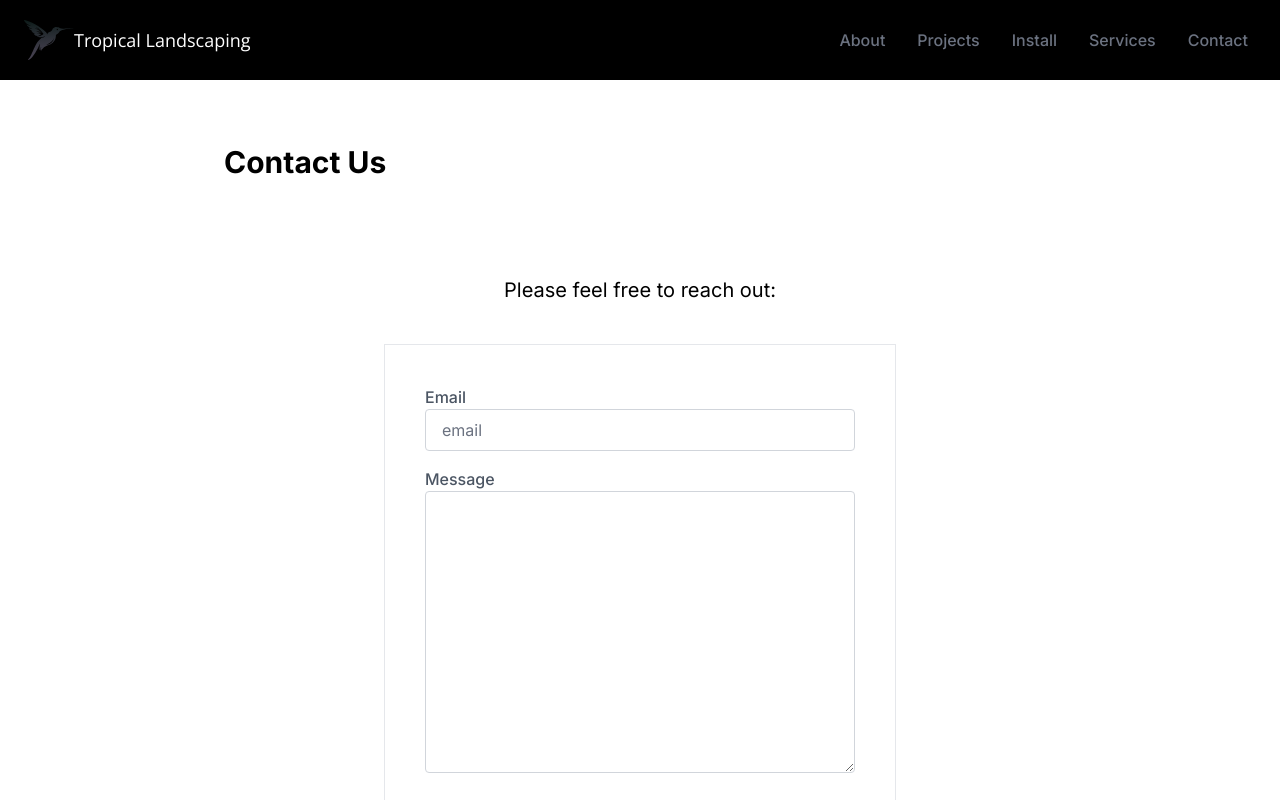
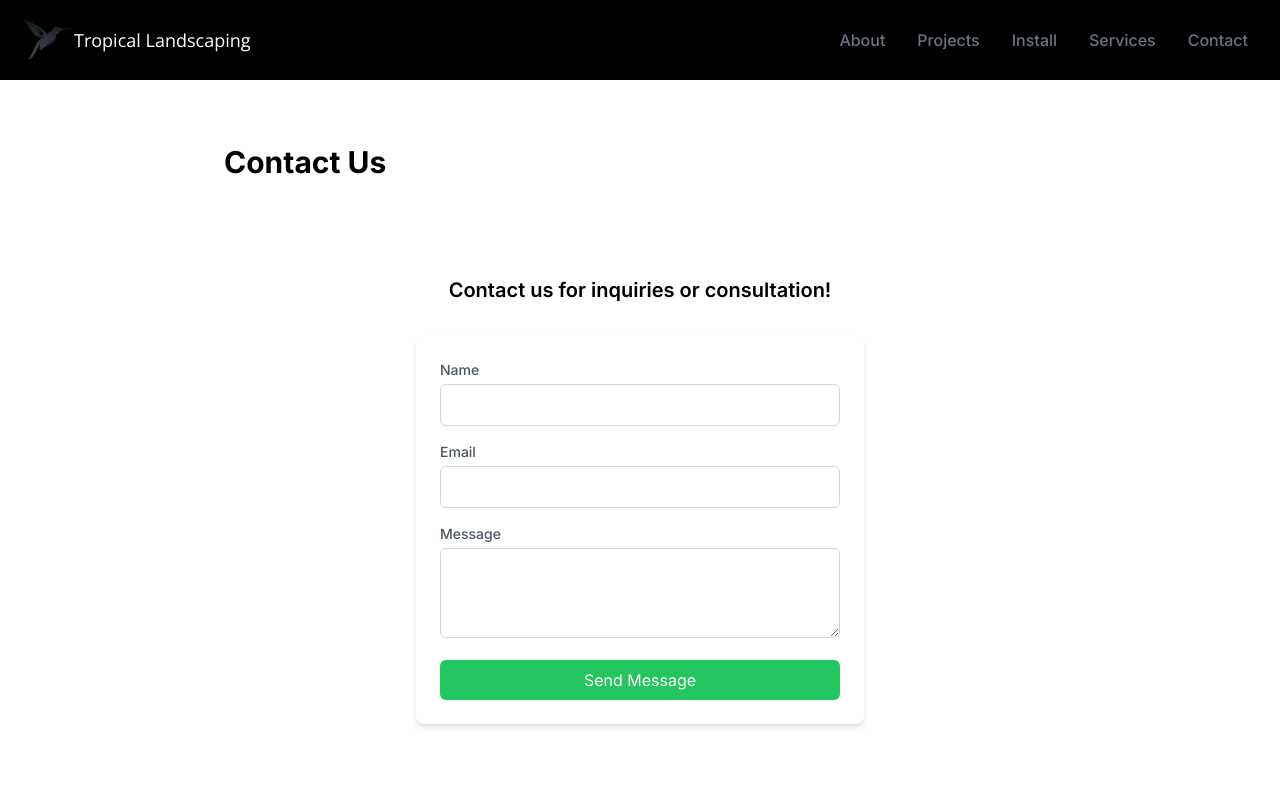
Before and after one commit to Mimileo/tropical-co-web, a Next.js app: page /contact in a window 1280 px wide. Shown: the top 800 px of the page. Built offline with nearby package versions, Linux system fonts and the light colour scheme; a web font is replaced by a local one.

Commit message:
set up contact form

```diff
--- /dev/null
+++ b/app/api/email/route.ts
@@ -0,0 +1,47 @@
+import mail from '@sendgrid/mail';
+import { NextResponse } from 'next/server';
+
+// Create an api key in sendgrid and store someplace safe
+mail.setApiKey(process.env.SENDGRID_API_KEY || '');
+
+type ResponseData = {
+  status?: string;
+  message?: string;
+};
+
+export async function POST(request: Request) {
+  let response: ResponseData = {};
+  const body = await request.json();
+  // I know the formData I sent in my request has name, email, and message fields so I'm just manually grabbing them to format a message
+  const message = `
+    Name: ${body.name}\r\n
+    Email: ${body.email}\r\n
+    Message: ${body.message}
+  `;
+  const data = {
+    to: 'tropicallandscaping68@gmail.com',
+    from: 'rayleon@tropicallandscaping.tech',
+    replyTo: body.email,
+    subject: 'Contact Message via Sendgrid',
+    text: message,
+    html: message.replace(/\r\n/g, '<br>'),
+  };
+
+  // Send the data and create a response object. I'm using status and message to display a success or fail notification in the UI
+  await mail
+    .send(data)
+    .then(() => {
+      response = {
+        status: 'success',
+        message: "Your message was sent. I'll be in contact shortly.",
+      };
+    })
+    .catch((error) => {
+      response = {
+        status: 'error',
+        message: `Message failed to send with error, ${error}`,
+      };
+    });
+
+  return NextResponse.json(response);
+}
--- a/app/contact/page.tsx
+++ b/app/contact/page.tsx
@@ -1,6 +1,6 @@
 import Link from "next/link";
-import { lusitana, open_sans } from "../ui/fonts";
-import ContactForm from "../ui/contact-form";
+import { ContactForm } from "../ui/contact-form";
+
 
 
 export default function Page() {
@@ -13,10 +13,11 @@ export default function Page() {
       </header>
 
       <section className="max-w-4xl mx-auto mt-8 bg-white p-8 ">
-        <h4 className="text-xl text-black-800 mb-6 text-center">Please feel free to reach out: </h4>
+      <h2 className="text-xl font-semibold mb-4 mx auto text-center">Contact us for inquiries or consultation!</h2>
 
 
-            <ContactForm />
+
+      <ContactForm />
 
 
 
--- a/app/layout.tsx
+++ b/app/layout.tsx
@@ -2,11 +2,11 @@ import '@/app/ui/global.css';
 import { inter } from '@/app/ui/fonts';
 import SideNavbar from './ui/navigation/sidenav';
 import Footer from './ui/navigation/footer';
-import Head from 'next/head';
 import Script from 'next/script';
+import { Metadata } from 'next'
 
 
-export const metadata = {
+export const metadata: Metadata = {
   title: "Tropical",
   description: "Landscaping",
   alternates: {
@@ -36,13 +36,7 @@ export default function RootLayout({
 }) {
   return (
     <html lang="en">
-       <Head>
-      <title>Canonical Tag Example</title>
-      <link
-        rel="canonical"
-        href="https://www.tropicallandscaping.tech/"
-        key="canonical" />
-    </Head>
+
       <Script src="https://www.googletagmanager.com/gtag/js?id=G-2TJXKRK8WP" />
       <Script id="google-analytics">
         {`
@@ -54,7 +48,7 @@ export default function RootLayout({
         `}
       </Script>
 
-      <body className={`${inter.className} antialiased`}>
+      <body suppressHydrationWarning={true} className={`${inter.className} antialiased`}>
         <SideNavbar />
         {children}
         <Footer />
--- a/app/page.tsx
+++ b/app/page.tsx
@@ -6,6 +6,8 @@ import Head from 'next/head';
 
 import Link from 'next/link';
 import styles from '@/app/ui/home.module.css';
+import { Metadata } from 'next'
+
 import { lusitana, open_sans } from '@/app/ui/fonts';
 import Image from 'next/image';
 import SideNavbar from '@/app/ui/navigation/sidenav';
--- a/app/services/page.tsx
+++ /dev/null
@@ -1,47 +0,0 @@
-import Link from "next/link";
-import { lusitana, open_sans } from "../ui/fonts";
-import SideNavbar from "../ui/navigation/sidenav";
-import TropLogo from "../ui/trop-logo";
-import Image from 'next/image';
-import ListLayout from "../ui/list/list-layout";
-
-
-export default function Page() {
-  return (
-
-
-      <div className="bg-white-100 min-h-screen">
-        <header className="max-w-4xl mx-auto mt-8 bg-white p-8">
-        <h1 className="text-3xl font-bold text-left">Maintenance Services</h1>
-      </header>
-
-      <section className="max-w-4xl mx-auto mt-8 bg-white p-8">
-        <h4 className="text-xl text-black-800 mb-6">Why Choose Tropical Landscaping Company for Your Maintenance Needs?</h4>
-
-        <ul className="disc-none mx-3">
-          <li className="mb-4 bg-gray-100 p-5 rounded">
-            <strong>Expert Team:</strong> Our skilled and experienced team is dedicated to maintaining the beauty and health of your landscape.
-          </li>
-          <li className="mb-4 bg-gray-100 p-5 rounded">
-            <strong>Cutting-Edge Technology:</strong> We leverage the latest technology for efficient and precise maintenance services.
-          </li>
-          <li className="mb-4 bg-gray-100 p-5 rounded">
-            <strong>Quality Assurance:</strong> Every service is executed with attention to detail, ensuring the longevity and vibrancy of your outdoor space.
-          </li>
-        </ul>
-
-        <p className="mt-8 mb-4 text-center" ><strong>Transform Your Landscape Today!</strong></p>
-        <p>Contact us to schedule a consultation and experience the difference our premium maintenance services can make. Let us bring out the full potential of your outdoor environment, ensuring it remains a source of pride and joy year-round.</p>
-
-
-      </section>
-    </div>
-
-
-
-
-
-
-
-  );
-}
--- a/app/ui/contact-form.tsx
+++ b/app/ui/contact-form.tsx
@@ -1,51 +1,99 @@
-"use client"
-import { useForm, SubmitHandler } from "react-hook-form"
+// ContactForm component
+'use client';
 
+import { FormEvent, useState } from 'react';
 
-type ContactFormInputs = {
-  email: string
-  mail: string
-}
+export const ContactForm = () => {
+  const [message, setMessage] = useState<string>('');
+  const [status, setStatus] = useState<string>('');
+  const [disabled, setDisabled] = useState<boolean>(false);
 
+  const onContactFormSubmit = async (e: FormEvent<HTMLFormElement>) => {
+    e.preventDefault();
+    const formData: { [key: string]: string } = {};
+    const elements = e.currentTarget.elements as unknown as Array<
+      HTMLInputElement | HTMLTextAreaElement | HTMLButtonElement
+    >;
 
-export default function ContactForm() {
-  const {
-    register,
-    handleSubmit,
-    watch,
-    formState: { errors },
-  } = useForm<ContactFormInputs>()
-  const onSubmit: SubmitHandler<ContactFormInputs> = (data) => console.log(data)
+    Array.from(elements).forEach((field) => {
+      if (!field.name) return;
+      formData[field.name] = field.value;
+    });
 
-
-  console.log(watch("email")) // watch input value by passing the name of it
-
+    await fetch('/api/email', {
+      method: 'POST',
+      body: JSON.stringify(formData),
+    })
+      .then((res) => res.json())
+      .then((res) => {
+        setMessage(res.message);
+        setStatus(res.status);
+        setDisabled(res.message.length > 0);
+      });
+  };
 
   return (
-    /* "handleSubmit" will validate your inputs before invoking "onSubmit" */
-    <form onSubmit={handleSubmit(onSubmit)}  className="w-full max-w-lg m-auto py-10 mt-10 px-10 border">
-      {/* register your input into the hook by invoking the "register" function */}
-        <label className="text-gray-600 font-medium">Email</label>
+    <div className="max-w-md mx-auto my-8 p-6 bg-white rounded-lg shadow-md">
 
-      <input  className="border-solid border-gray-300 border py-2 px-4 w-full
-    rounded text-gray-700"  placeholder="email" {...register("email")} />
+      <form className="space-y-4" onSubmit={onContactFormSubmit}>
+        <div>
+          <label htmlFor="name" className="block text-sm font-medium text-gray-600">
+            Name
+          </label>
+          <input
+            type="text"
+            className="mt-1 p-2 w-full border border-gray-300 rounded-md"
+            name="name"
+            id="name"
+            required
+            disabled={disabled}
+          />
+        </div>
 
+        <div>
+          <label htmlFor="email" className="block text-sm font-medium text-gray-600">
+            Email
+          </label>
+          <input
+            type="email"
+            className="mt-1 p-2 w-full border border-gray-300 rounded-md"
+            name="email"
+            id="email"
+            required
+            disabled={disabled}
+          />
+        </div>
 
-      {/* include validation with required or other standard HTML validation rules */}
+        <div>
+          <label htmlFor="message" className="block text-sm font-medium text-gray-600">
+            Message
+          </label>
+          <textarea
+            rows={3}
+            className="mt-1 p-2 w-full border border-gray-300 rounded-md"
+            name="message"
+            id="message"
+            required
+            disabled={disabled}
+          ></textarea>
+        </div>
 
+        <button
+          type="submit"
+          className={`w-full p-2 bg-green-500 text-white rounded-md ${disabled ? 'cursor-not-allowed opacity-50' : 'hover:bg-green-600'}`}
+          disabled={disabled}
+        >
+          Send Message
+        </button>
+      </form>
 
-       <label className="text-gray-600 font-medium block mt-4">Message</label>
-        <textarea className="border-solid border-gray-300 border py-20 px-4 w-full
-        rounded text-gray-700" rows={5} cols={5} {...register("mail", {
-        required: "Please send your message" })} /> {errors.mail && (
-        <div className="mb-3 text-normal text-red-500 ">
-          {errors.mail.message}
+      {message.length > 0 ? (
+        <div
+          className={`mt-4 p-2 rounded-md ${status === 'success' ? 'bg-green-100 text-green-800' : 'bg-red-100 text-red-800'}`}
+        >
+          <span>{message}</span>
         </div>
-        )}
-
-
-      <input        className="mt-6 inline-block px-4 py-2 bg-green-700 text-white rounded-md transition duration-300 hover:bg-green-600"
-type="submit" />
-    </form>
-  )
-}
+      ) : null}
+    </div>
+  );
+};
```
Also changed, not shown: package.json (+8 -1 lines), 1 other file (tests, documents, lock files or other folders).
